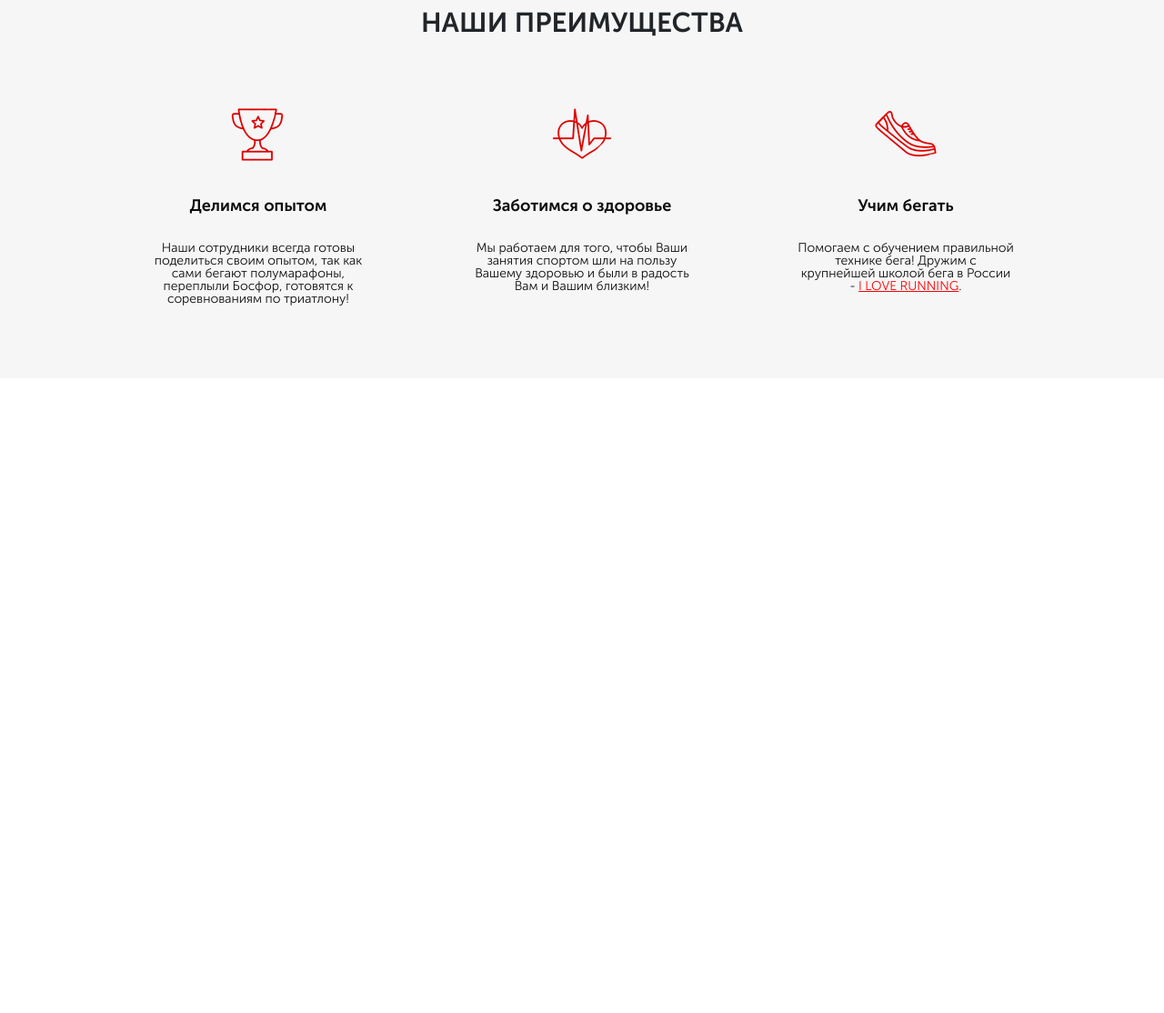
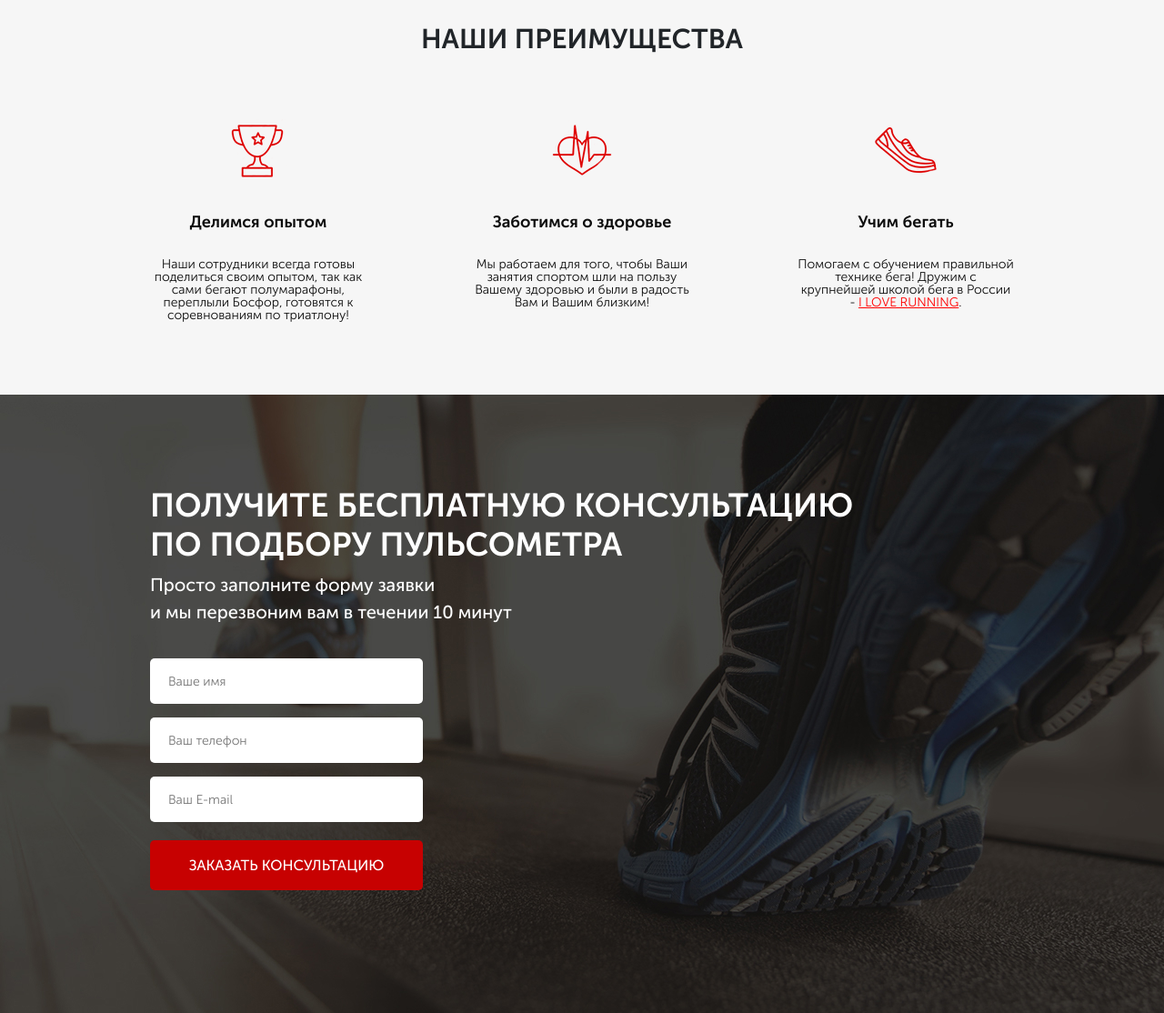
Before and after one commit to DKryg/pulse, a website: page src/index.html in a window 1280 px wide. Shown: the part 789-1903 px from the top of the page at 91% size. Before the commit the page ends 1205 px from the top, so only its background shows below. Drawn offline with Linux system fonts and the light colour scheme.

Commit message:
add new section

```diff
--- a/src/index.html
+++ b/src/index.html
@@ -76,5 +76,27 @@
     </div>
 </div>
 
+<div class="consultation">
+    <div class="container">
+        <h2 class="title title_left">
+            Получите бесплатную консультацию<br>
+            по подбору пульсометра
+        </h2>
+        <div class="consultation__descr">
+            Просто заполните форму заявки<br>
+            и мы перезвоним вам в течении 10 минут
+        </div>
+        <form class="feed-form" action="#">
+            <input name="name" required placeholder="Ваше имя" type="text">
+            <input name="phone" required  placeholder="Ваш телефон" type="number">
+            <input name="email" required  placeholder="Ваш E-mail" type="email">
+            <button class="button button_subbmit">заказать кОНСУЛЬТАЦИЮ</button>
+            <!-- <textarea style="resize: none" name="" ></textarea> -->
+           <!--  <input type="submit" value="заказать кОНСУЛЬТАЦИЮ"> -->
+            <!-- <input type="reset"> -->
+        </form>
+    </div>
+</div>
+
 </body>
 </html>
--- a/src/sass/base/_media.scss
+++ b/src/sass/base/_media.scss
@@ -54,7 +54,10 @@
         justify-content: space-around;
         flex-wrap: wrap;
         &__contacts {
-            margin-top: 5px;
+            align-items: center
+        }
+        div {
+            width: 100%;
         }
     }
 
@@ -69,6 +72,7 @@
         font-size: 25px;
     }
     .promo__subheader {
+        text-align: center;
         font-size: 15px;
       }
     .promo__icons {
--- a/src/sass/blocks/_buttons.scss
+++ b/src/sass/blocks/_buttons.scss
@@ -15,5 +15,9 @@
         font-size: 16px;
         font-weight: 400;
     }
-
+    &_subbmit {
+        width: 100%;
+        height: 55px;
+        font-size: 16px;
+    }
 }
--- /dev/null
+++ b/src/sass/blocks/_consultation.scss
@@ -0,0 +1,10 @@
+.consultation {
+    padding: 100px 0 92px 0;
+    min-height: 680px;
+    background: url('../../img/bg/bg2.jpg') center (center/cover) no-repeat;
+    &__descr {
+        color:#fff;
+        font-size: 20px;
+        font-weight: 500;
+    }
+}
--- /dev/null
+++ b/src/sass/blocks/_forms.scss
@@ -0,0 +1,21 @@
+.feed-form {
+    margin-top: 36px;
+    display: flex;
+    flex-direction: column;
+    width: 300px;
+    input {
+        height: 50px;
+        border-radius: 5px;
+        background-color: #fff;
+        margin-bottom: 15px;
+        border: none;
+        padding: 0 20px;
+        font-size: 14px;
+        font-weight: 300;
+        color: #4b4b4b;
+        -moz-appearance: textfield;
+        &:nth-child(3){
+            margin-bottom: 20px;
+        }
+    }
+}
--- a/src/sass/blocks/_header.scss
+++ b/src/sass/blocks/_header.scss
@@ -9,7 +9,7 @@
         }
     }
     &__official {
-        margin: 0 15px;
+        margin:15px;
         color:#fff;
         font-size: 12px;
         font-weight: 500;
--- a/src/sass/blocks/_titles.scss
+++ b/src/sass/blocks/_titles.scss
@@ -2,4 +2,10 @@
     text-align: center;
     font-weight: 700;
     font-size: 30px;
+    text-transform: uppercase;
+    &_left{
+        color:#fff;
+        font-size: 36px;
+        text-align: left;
+    }
 }
--- a/src/sass/style.scss
+++ b/src/sass/style.scss
@@ -13,4 +13,6 @@
 @import 'blocks/buttons';
 @import 'blocks/advantages';
 @import 'blocks/titles';
+@import 'blocks/consultation';
+@import 'blocks/forms';
 @import 'base/media';
```
Also changed, not shown: src/css/style.min.css.
